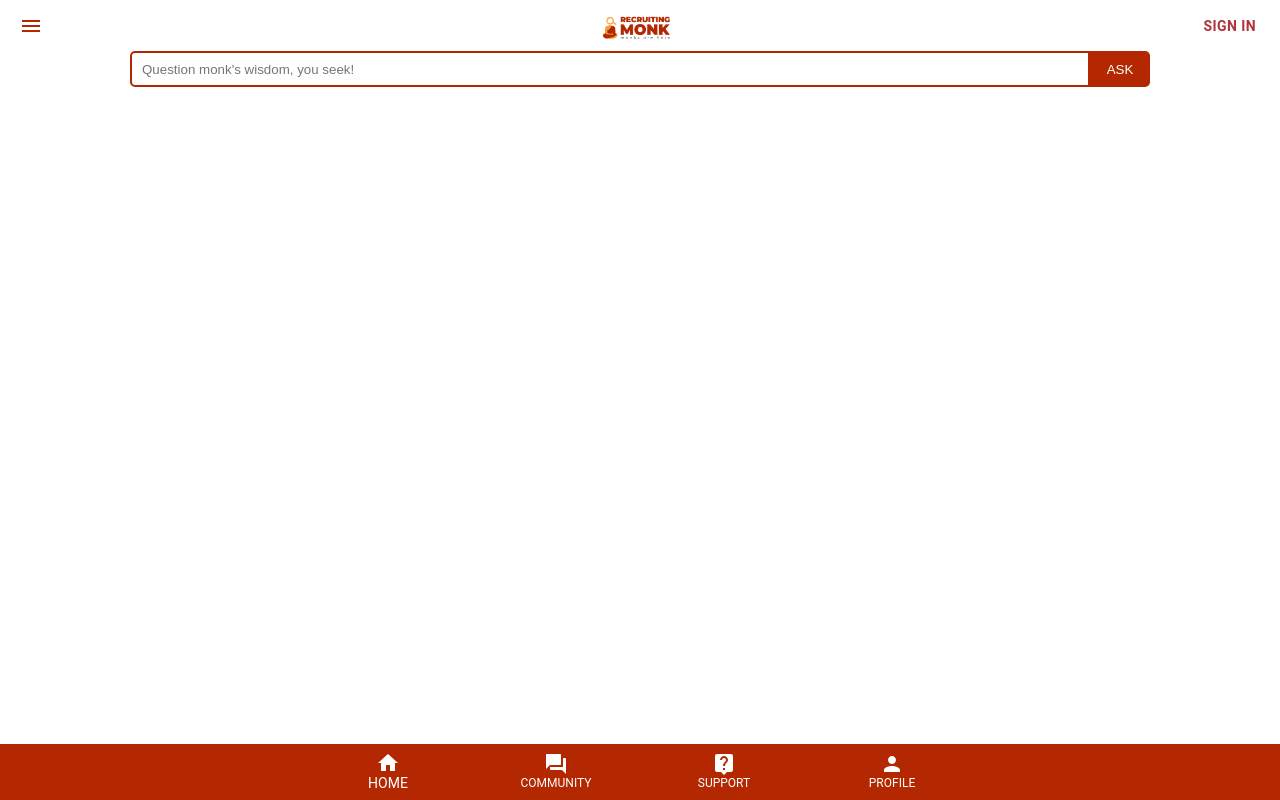
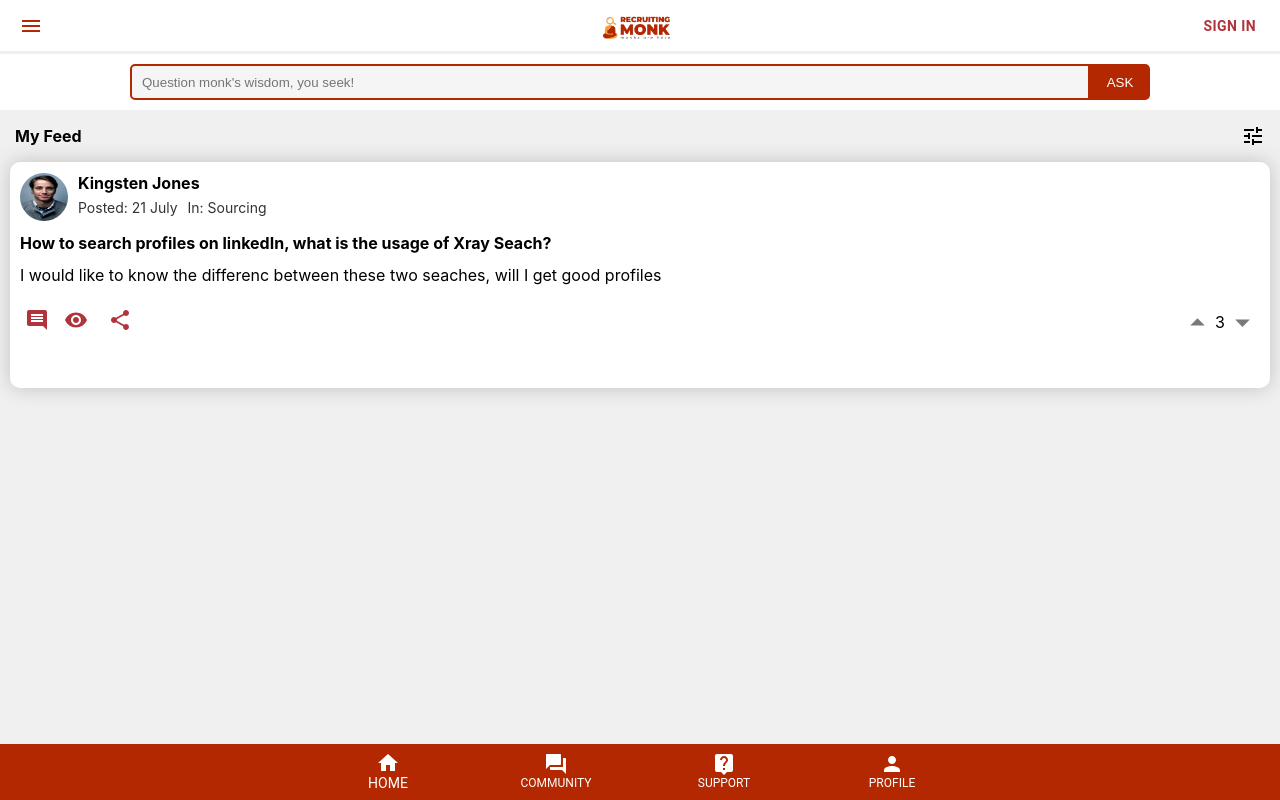
Before and after one commit to mvermadev/parlance, a React (Create React App) app in the folder F-End/: page / in a window 1280 px wide. Built offline with nearby package versions, Linux system fonts and the light colour scheme.

Commit message:
card plus header

```diff
--- a/F-End/src/components/Collector.js
+++ b/F-End/src/components/Collector.js
@@ -1,13 +1,14 @@
 import React from 'react'
 import MainHeader from './universal/Header/MainHeader'
 import BottomNav from './universal/Footer/BottomNav'
-
+import QuesCard from './QnA/Question/QuesCard'
 
 function Collector() {
     return (
-        <div>
+        <div style={{backgroundColor: '#f0f0f0', height: '100vh' }}>
             <MainHeader/>
             <BottomNav/>
+            <QuesCard/>
         </div>
     )
 }
--- /dev/null
+++ b/F-End/src/components/QnA/QnA.css
@@ -0,0 +1,67 @@
+.QuesCard{
+    border: none;
+    border-radius: 10px;
+    box-shadow: 0px 0px 20px #c2c0c0;
+    margin: 0px 10px;
+    background-color: #fff;
+    line-height: 20px;
+    max-height: 35vh;
+    padding: 0px;
+}
+
+.QuesCard .topQues{
+    display: flex;
+    align-items: center;
+    padding: 5px 10px;
+    line-height: 0;
+}
+
+.QuesCard .topQues img{
+    width: 48px;
+    height: 48px;
+    border-radius: 100%;
+}
+
+.QuesCard .topQues .topQues1{
+    padding-left: 10px;
+}
+
+.QuesCard .topQues .topQues2{
+    display: flex;
+}
+
+.QuesCard .topQues .topQues2 p{
+    padding-left: 10px;
+    font-size: 14px;
+    color: #333333;
+    position: relative;
+    bottom: 5px;
+}
+
+.QuesCard .middleQues{
+   display: flex;
+   flex-flow: column wrap;
+    padding: 0px 10px;
+    position: relative;
+    bottom: 15px;
+}
+
+.QuesCard .middleQues p:nth-child(2){
+    position: relative;
+    bottom: 20px;
+}
+
+.QuesCard .btmQues{
+    position: relative;
+    bottom: 40px;
+    display: flex;
+    align-items: center;
+    justify-content: space-between;
+    padding: 0px 10px;
+}
+
+
+.QuesCard .btmQues .btmQues2{
+    display: flex;
+    align-items: center;
+}
--- /dev/null
+++ b/F-End/src/components/QnA/Question/QuesCard.js
@@ -0,0 +1,53 @@
+import React from 'react'
+import CommentIcon from '@material-ui/icons/Comment';
+import VisibilityIcon from '@material-ui/icons/Visibility';
+import ShareIcon from '@material-ui/icons/Share';
+import ArrowDropUpIcon from '@material-ui/icons/ArrowDropUp';
+import ArrowDropDownIcon from '@material-ui/icons/ArrowDropDown';
+import profile from '../../../img/profile.jpeg'
+import '../QnA.css'
+
+function QuesCard() {
+    return (
+        <div className="QuesCard">
+            <div className="topQues">
+                <div>
+                    <img src={profile} alt=""/>
+                </div>
+                <div>
+                <div className="topQues1">
+                    <p style={{fontWeight: 'bold'}}>Kingsten Jones</p>
+                </div>
+                <div className="topQues2">
+                        <p>Posted: 21 July</p>
+                        <p>In: Sourcing</p>
+                    </div>
+                </div>
+            </div>
+            <div className="middleQues">
+                <p style={{fontWeight: 'bold'}}>
+                    How to search profiles on linkedIn, what is the usage of Xray Seach?
+                </p>
+                <p>
+                    I would like to know the differenc between these two seaches, will I get good profiles
+                </p>
+            </div>
+            <div className="btmQues">
+                <div className="btmQues1">
+                        <CommentIcon fontSize="medium" style={{color: '#B0343C', margin: '0px 5px'}} />
+                        <VisibilityIcon style={{color: '#B0343C', margin: '0px 10px'}}/>
+                        <ShareIcon style={{color: '#B0343C', margin: '0px 10px'}}/>
+                </div>
+                <div className="btmQues2">
+                        <ArrowDropUpIcon fontSize="large" style={{color: '#797979'}}/>
+                        <p>
+                            3
+                        </p>
+                        <ArrowDropDownIcon fontSize="large" style={{color: '#797979'}}/>
+                </div>
+            </div>
+        </div>
+    )
+}
+
+export default QuesCard
--- a/F-End/src/components/universal/Header/BottomHeader.js
+++ b/F-End/src/components/universal/Header/BottomHeader.js
@@ -1,9 +1,11 @@
 import React from 'react'
 import { Button } from '@material-ui/core'
 import '../universal.css'
+import Filter from './Filter'
 
 function BottomHeader() {
     return (
+        <div>
         <div className="BottomHeader">
             <form>
                 <input type="search" name="search" placeholder="Question monk's wisdom, you seek!" />
@@ -12,6 +14,8 @@ function BottomHeader() {
                 </button>
             </form>
         </div>
+            <Filter/>
+        </div>
     )
 }
 
--- /dev/null
+++ b/F-End/src/components/universal/Header/Filter.js
@@ -0,0 +1,38 @@
+import React,{useState} from 'react'
+import TuneIcon from '@material-ui/icons/Tune';
+
+function Filter() {
+
+    const [click, setClick] = useState('false');
+
+    const showList = () =>{
+        setClick('true');
+    }
+    const hideList =()=>{
+        setClick('false')
+    }
+
+    const displayItem = (e)=>{
+        return(
+            <div className="btmFilter">
+                <p>Category</p>
+                <p>Last Week</p>
+            </div>
+        )
+    }
+
+    return (
+        <div className="Filter" container>
+            <div className="topFilter">
+                 <p>My Feed</p>
+                 <TuneIcon size="small" onClick={click == 'false' ? showList : hideList} style={{color:'#000'}}/>
+            </div>
+            {click == 'true' ? <div className="btmFilter">
+                                    <p>Category</p>
+                                    <p>Last Week</p>
+                                </div> : hideList}
+        </div>
+    )
+}
+
+export default Filter
--- a/F-End/src/components/universal/universal.css
+++ b/F-End/src/components/universal/universal.css
@@ -2,6 +2,8 @@
     display: flex;
     justify-content: space-between;
     align-items: center;
+    padding-bottom: 35px;
+    background-color: #fff;
 }
 
 
@@ -19,12 +21,13 @@
 .BottomHeader{
     display: flex;
     justify-content: center;
-    padding: 10px;
-    position: absolute;
-    top: 41px;
+    padding: 10px 10px 10px 10px;
+    position: relative;
+    top: 0px;
     left: 0px;
     right: 0px;
-
+    border-top: 3px solid #f0f0f0;
+    background-color: #fff;
 }
 
 .BottomHeader form input{
@@ -34,6 +37,10 @@
     border-radius: none;
     border-radius: 5px 0px 0px 5px;
     padding: 5px 10px;
+}
+
+.BottomHeader form input{
+    background-color: #F5F5F5;
 }
 
 .BottomHeader form button{
@@ -50,3 +57,28 @@
     position: absolute;
     bottom: 0px;
 }
+
+.Filter{
+    background-color: #f0f0f0;
+}
+
+.Filter .topFilter{
+    display: flex;
+    justify-content: space-between;
+    align-items: center;
+    padding: 0px 15px;
+    font-weight: bold;
+}
+
+.Filter .btmFilter{
+    display: flex;
+    justify-content: flex-start;
+    align-items: center;
+    padding-left: 15px;
+    font-size: 15px;
+    color: #353535;
+}
+
+.Filter .btmFilter p:nth-child(2){
+    margin-left: 20px;
+}
```
Also changed, not shown: F-End/src/img/profile.jpeg (added), 1 other file (tests, documents, lock files or other folders).
